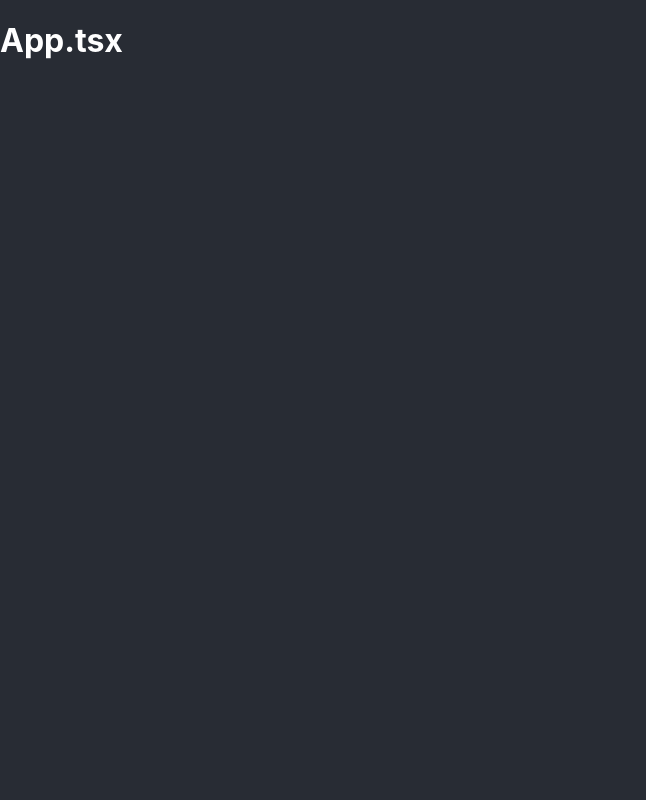
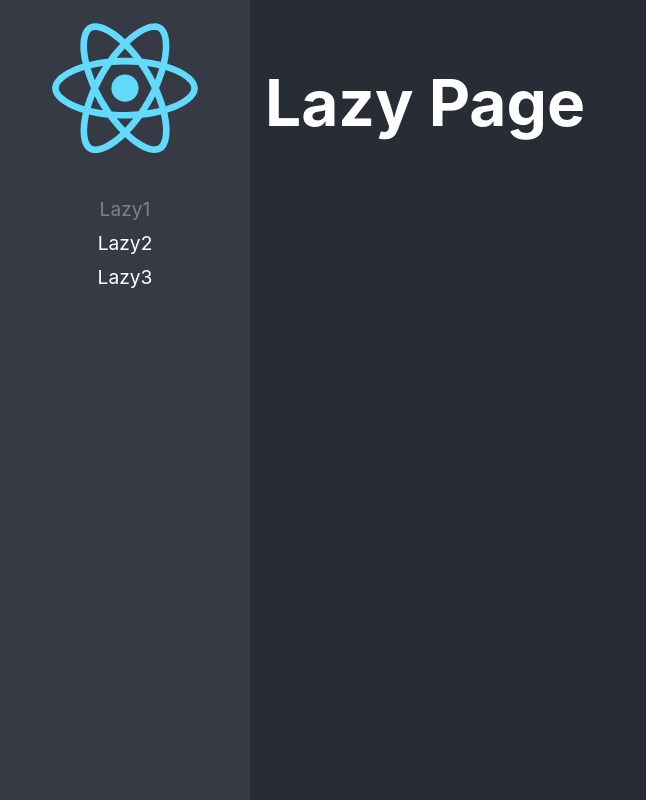
Before and after one commit to sma-rcz/Course-react-Ts, a React (Create React App) app: page /lazy in a window 1280 px wide. Shown: the whole page, without its empty margins (0-646 px from the left). Built offline with nearby package versions, Linux system fonts and the light colour scheme.

Commit message:
Add Layload

```diff
--- a/package.json
+++ b/package.json
@@ -12,6 +12,7 @@
     "@types/react-dom": "^18.3.0",
     "react": "^18.3.1",
     "react-dom": "^18.3.1",
+    "react-router-dom": "^6.24.1",
     "react-scripts": "5.0.1",
     "typescript": "^4.9.5",
     "web-vitals": "^2.1.4"
--- /dev/null
+++ b/src/01-lazyload/pages/LazyPage.tsx
@@ -0,0 +1,14 @@
+import React from 'react'
+
+export const LazyPage = () => {
+
+
+
+  return (
+  <>
+  <div>
+  <h1>Lazy Page</h1>
+  </div>
+  </>
+  )
+}
--- /dev/null
+++ b/src/01-lazyload/pages/LazyPage2.tsx
@@ -0,0 +1,11 @@
+import React from 'react'
+
+export const LazyPage2 = () => {
+  return (
+   <>
+   <div>
+  <h1>Lazy Page2</h1>
+  </div>
+   </>
+  )
+}
--- /dev/null
+++ b/src/01-lazyload/pages/LazyPage3.tsx
@@ -0,0 +1,11 @@
+import React from 'react'
+
+export const LazyPage3 = () => {
+  return (
+   <>
+   <div>
+  <h1>Lazy Page 3</h1>
+  </div>
+   </>
+  )
+}
--- /dev/null
+++ b/src/01-lazyload/pages/index.ts
@@ -0,0 +1,3 @@
+export { LazyPage } from './LazyPage';
+export { LazyPage2 } from './LazyPage2';
+export { LazyPage3 } from './LazyPage3';
--- a/src/App.tsx
+++ b/src/App.tsx
@@ -1,10 +1,11 @@
 import React from 'react';
 import logo from './logo.svg';
+import { Navigation } from './routes/Navigation';
 
 function App() {
   return (
     <>
-    <h1>App.tsx</h1>
+    <Navigation />
     </>
   );
 }
--- a/src/index.css
+++ b/src/index.css
@@ -18,14 +18,16 @@ code {
 .main-layout {
   display: flex;
   flex-direction: row;
+
 }
 
 nav {
   background-color: #363a45;
   height: 100vh;
   margin-right: 15px;
+  /*
   overflow-y: scroll;
-  text-align: center;
+  text-align: center;*/
   width: 250px;
 }
 nav ul {
--- /dev/null
+++ b/src/routes/Navigation.tsx
@@ -0,0 +1,50 @@
+import React from 'react'
+import { BrowserRouter, Navigate, NavLink, Route, Routes } from 'react-router-dom'
+import   logo from '../logo.svg'
+import { LazyPage, LazyPage2, LazyPage3 } from '../01-lazyload/pages'
+
+export const Navigation = () => {
+  return (
+
+        <BrowserRouter>
+
+
+            <div className='main-layout'>
+
+                <nav>
+                    <img src={logo} alt='React Logo' />
+
+                    <ul>
+                        <li>
+                            <NavLink to='/lazy' className={({ isActive }) => isActive ? 'nav-active' : ''} > Lazy1</NavLink>
+                        </li>
+
+                        <li>
+                            <NavLink to='/lazy2' className={({ isActive }) => isActive ? 'nav-active' : ''}       > Lazy2</NavLink>
+                        </li>
+                        <li>
+                            <NavLink to='/lazy3' className={({ isActive }) => isActive ? 'nav-active' : ''}   > Lazy3</NavLink>
+                        </li>
+
+
+                    </ul>
+                </nav>
+
+                <Routes>
+                    <Route path='lazy' element={<h1><LazyPage /></h1>} />
+                    <Route path='lazy2' element={<h1><LazyPage2 /></h1>} />
+                    <Route path='lazy3' element={<h1><LazyPage3 /></h1>} />
+                    <Route path='/*' element={<Navigate to="/lazy" replace />} />
+
+                </Routes>
+            </div>
+
+
+
+
+
+
+        </BrowserRouter>
+
+    )
+}
```
Also changed, not shown: 1 other file (tests, documents, lock files or other folders).
